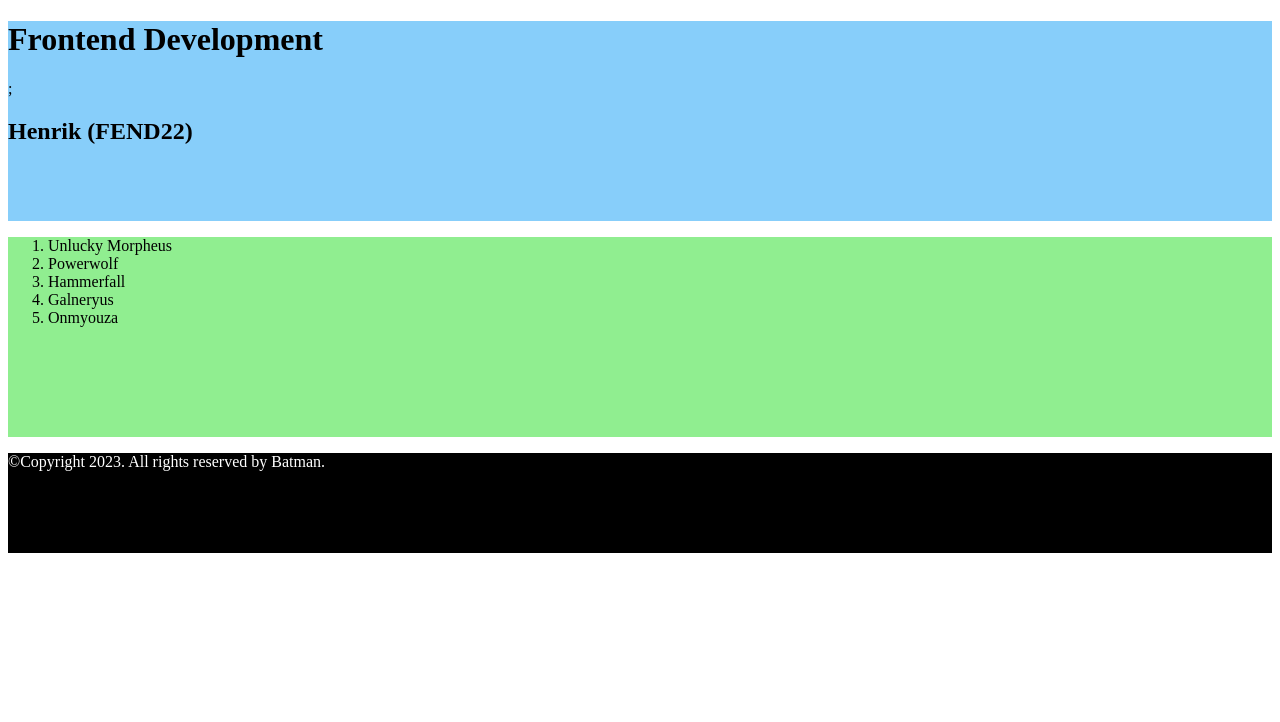
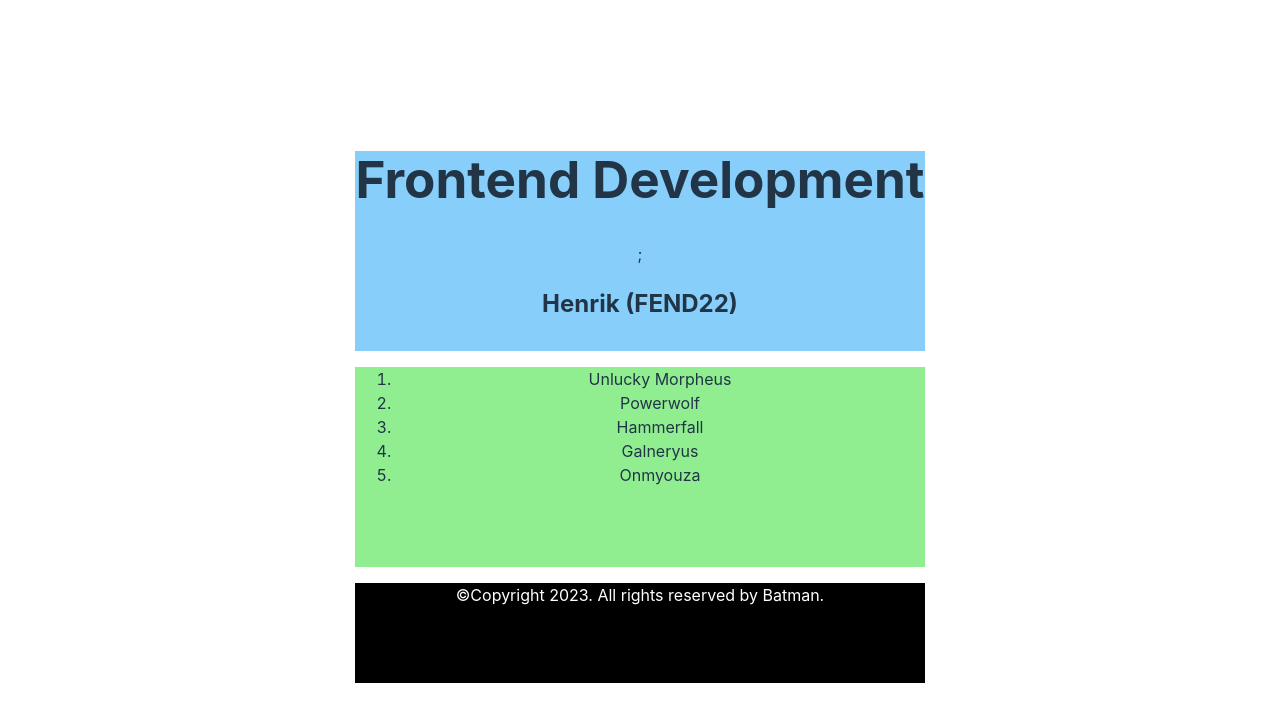
Before and after one commit to henrikvilhelmberglund/vite-react, a React (Vite) app: page / in a window 1280 px wide. Shown: the top 722 px of the page. Built offline with nearby package versions, Linux system fonts and the light colour scheme.

Commit message:
feat: :sparkles: readd Vite styling

```diff
--- a/src/App.css
+++ b/src/App.css
@@ -1,3 +1,46 @@
+#root {
+  max-width: 1280px;
+  margin: 0 auto;
+  padding: 2rem;
+  text-align: center;
+}
+
+.logo {
+  height: 6em;
+  padding: 1.5em;
+  will-change: filter;
+  transition: filter 300ms;
+}
+.logo:hover {
+  filter: drop-shadow(0 0 2em #646cffaa);
+}
+.logo.react:hover {
+  filter: drop-shadow(0 0 2em #61dafbaa);
+}
+
+@keyframes logo-spin {
+  from {
+    transform: rotate(0deg);
+  }
+  to {
+    transform: rotate(360deg);
+  }
+}
+
+@media (prefers-reduced-motion: no-preference) {
+  a:nth-of-type(2) .logo {
+    animation: logo-spin infinite 20s linear;
+  }
+}
+
+.card {
+  padding: 2em;
+}
+
+.read-the-docs {
+  color: #888;
+}
+
 header {
   height: 200px;
   background-color: lightskyblue;
--- a/src/index.css
+++ b/src/index.css
@@ -0,0 +1,69 @@
+:root {
+  font-family: Inter, system-ui, Avenir, Helvetica, Arial, sans-serif;
+  line-height: 1.5;
+  font-weight: 400;
+
+  color-scheme: light dark;
+  color: rgba(255, 255, 255, 0.87);
+  background-color: #242424;
+
+  font-synthesis: none;
+  text-rendering: optimizeLegibility;
+  -webkit-font-smoothing: antialiased;
+  -moz-osx-font-smoothing: grayscale;
+  -webkit-text-size-adjust: 100%;
+}
+
+a {
+  font-weight: 500;
+  color: #646cff;
+  text-decoration: inherit;
+}
+a:hover {
+  color: #535bf2;
+}
+
+body {
+  margin: 0;
+  display: flex;
+  place-items: center;
+  min-width: 320px;
+  min-height: 100vh;
+}
+
+h1 {
+  font-size: 3.2em;
+  line-height: 1.1;
+}
+
+button {
+  border-radius: 8px;
+  border: 1px solid transparent;
+  padding: 0.6em 1.2em;
+  font-size: 1em;
+  font-weight: 500;
+  font-family: inherit;
+  background-color: #1a1a1a;
+  cursor: pointer;
+  transition: border-color 0.25s;
+}
+button:hover {
+  border-color: #646cff;
+}
+button:focus,
+button:focus-visible {
+  outline: 4px auto -webkit-focus-ring-color;
+}
+
+@media (prefers-color-scheme: light) {
+  :root {
+    color: #213547;
+    background-color: #ffffff;
+  }
+  a:hover {
+    color: #747bff;
+  }
+  button {
+    background-color: #f9f9f9;
+  }
+}
```
Also changed, not shown: 1 other file (tests, documents, lock files or other folders).
